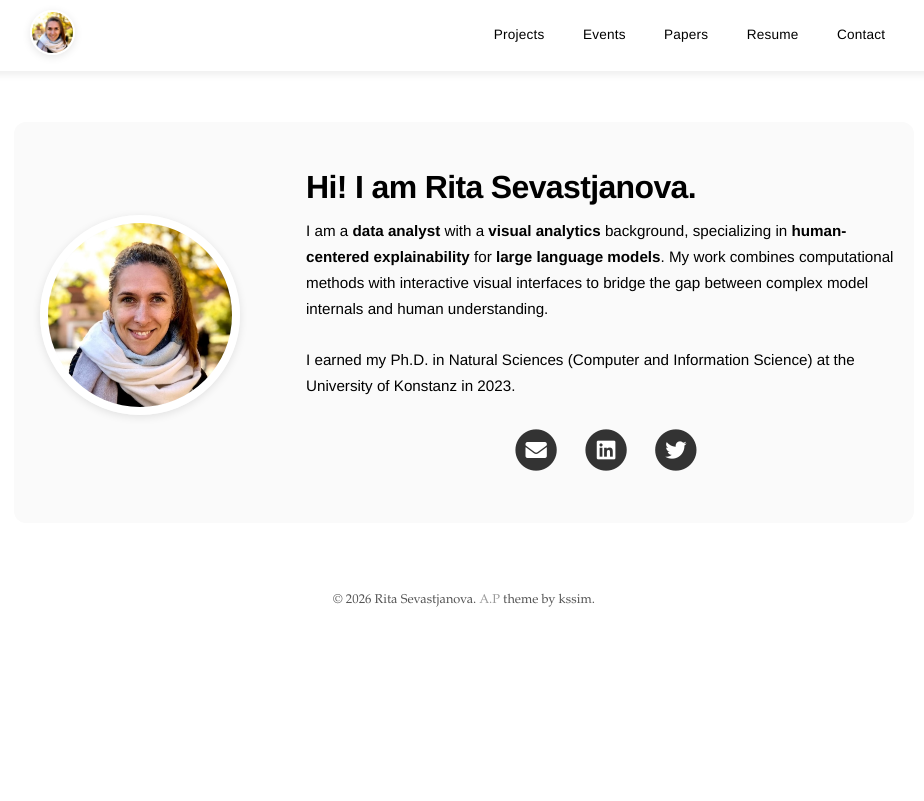
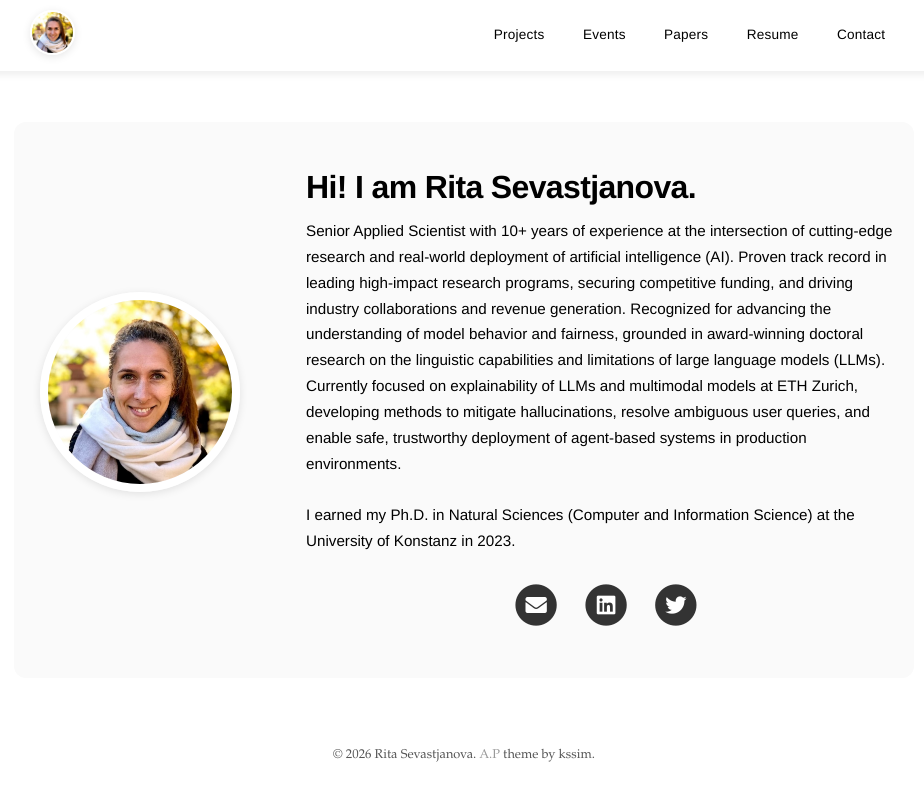
Before and after one commit to rita-sevastjanova/rita-sevastjanova.github.io, a Jekyll site: the page built from index.md, in a window 1280 px wide. Shown: the top 801 px of the page, without its empty margins (176-1100 px from the left). Built offline with Jekyll 4.4.1, drawn with Linux system fonts in a browser that asks for light colours.

Commit message:
updated intro text

```diff
--- a/_layouts/about.html
+++ b/_layouts/about.html
@@ -12,8 +12,9 @@ layout: base
     <div class="intro-right">
       <h3 class="intro-headline">Hi! I am Rita Sevastjanova.</h3>
       <p class="intro-text">
-        I am a <strong>data analyst</strong> with a <strong>visual analytics</strong> background, specializing in <strong>human-centered explainability</strong> for<strong> large language models</strong>. My work combines computational methods with interactive visual interfaces to bridge the gap between complex model internals and human understanding.
-        <br>
+        Senior Applied Scientist with 10+ years of experience at the intersection of cutting-edge research and real-world deployment of artificial intelligence (AI). Proven track record in leading high-impact research programs, securing competitive funding, and driving industry collaborations and revenue generation.
+        Recognized for advancing the understanding of model behavior and fairness, grounded in award-winning doctoral research on the linguistic capabilities and limitations of large language models (LLMs).
+        Currently focused on explainability of LLMs and multimodal models at ETH Zurich, developing methods to mitigate hallucinations, resolve ambiguous user queries, and enable safe, trustworthy deployment of agent-based systems in production environments.        <br>
         <br>
         I earned my Ph.D. in Natural Sciences (Computer and Information Science) at the University of Konstanz in 2023.
       </p>
```
